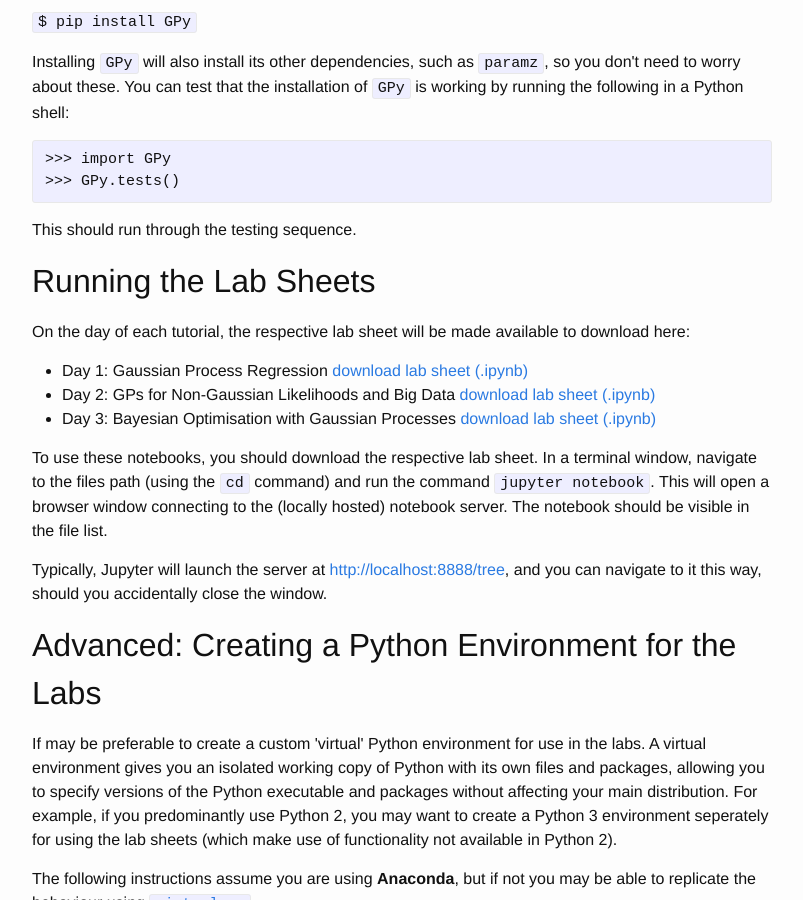
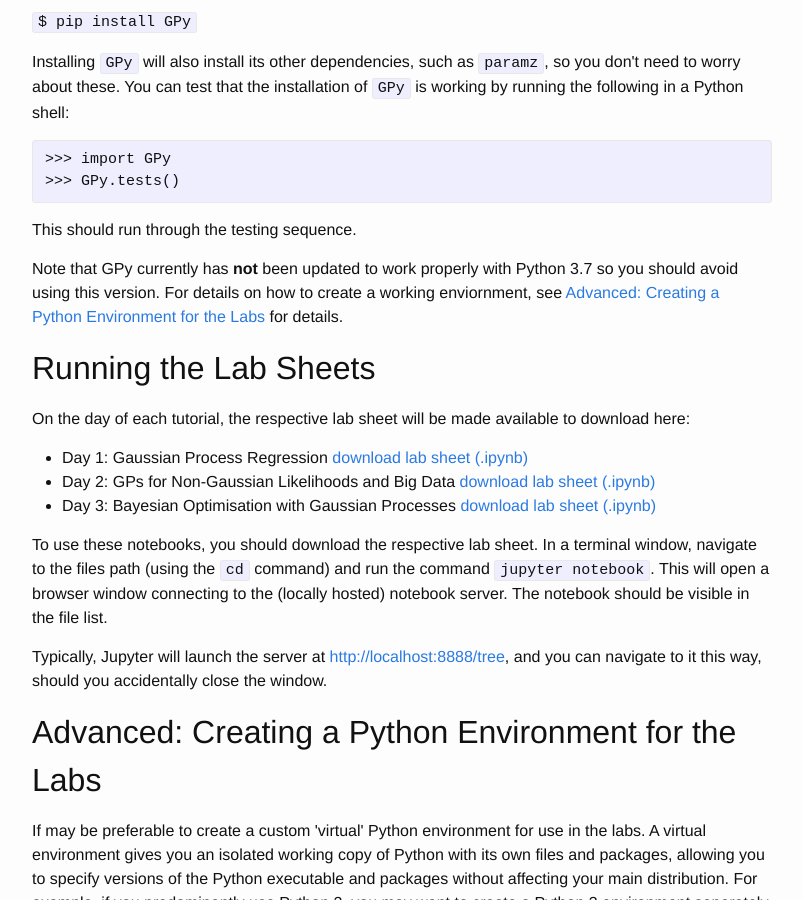
Before and after one commit to gpschool/gpss18, a Jekyll site: the page built from getting_started.html, in a window 1280 px wide and 900 px high, scrolled down 2000 px. Shown: the whole window, without its empty margins (238-1041 px from the left). Built offline with Jekyll 4.4.1, drawn with Linux system fonts in a browser that asks for light colours; some of the changed text lies outside the part shown.

Commit message:
Update getting_started.html

```diff
--- a/_layouts/getting_started.html
+++ b/_layouts/getting_started.html
@@ -10,7 +10,7 @@ layout: page
     <p><strong>Please bring your own laptop.</strong> Prior Python programming skills are not required, however you should ensure that you have installed the appropriate version of Python and the packages/libraries we will be using:</p>
 
     <ul>
-        <li><strong>Python 3.5</strong> (or a later version)</li>
+        <li><strong>Python 3.5</strong> (or 3.6)</li>
         <li><code>numpy</code></li>
         <li><code>scipy</code></li>
         <li><code>matplotlib</code></li>
@@ -70,7 +70,7 @@ layout: page
     <pre><code>&gt;&gt;&gt; import GPy
 &gt;&gt;&gt; GPy.tests()</code></pre>
     <p>This should run through the testing sequence.</p>
-
+    <p>Note that GPy currently has <strong>not</strong> been updated to work properly with Python 3.7 so you should avoid using this version. For details on how to create a working enviornment, see <a href="#Advanced%3A-Creating-a-Python-Environment-for-the-Labs">Advanced: Creating a Python Environment for the Labs</a> for details.</p>
 
     <h2 id="Running-the-Lab-Sheets">Running the Lab Sheets</h2>
 
```
